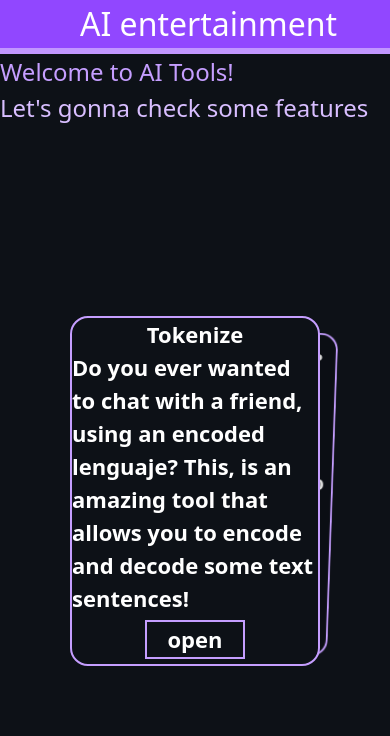
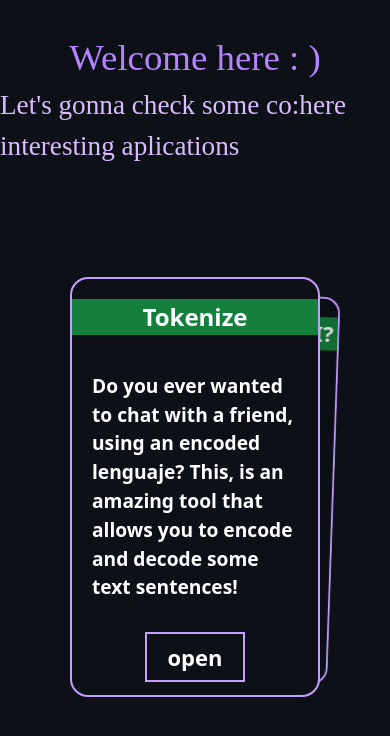
Before and after one commit to AlanTyping/Midu-Hackaton, a React (Create React App) app: page / in a window 390 px wide. Shown: the top 736 px of the page. Built offline with nearby package versions, Linux system fonts and the light colour scheme; no server answers.

Commit message:
responsive changes

```diff
--- a/src/App.js
+++ b/src/App.js
@@ -31,7 +31,6 @@ function App() {
   return (
     <Context.Provider value={[{setTokenize}, {setGenerate}]}>
       <div className="h-screen w-full flex flex-col items-center">
-        <Header title={'AI entertainment'} />
         <Presentation />
         <Cards />
       </div>
--- a/src/components/Button.js
+++ b/src/components/Button.js
@@ -1,8 +1,8 @@
 import React from 'react'
 
-function Button({handleChange, title}) {
+function Button({handleChange, title, className}) {
   return (
-    <button onClick={handleChange} className='h-[50px] w-[100px] border-[2px] border-[#c59eff] m-[5px]'>{title}</button>
+    <button onClick={handleChange} className={`h-[50px] w-[100px] border-[2px] border-[#c59eff] m-[5px] ${className}`}>{title}</button>
   )
 }
 
--- a/src/components/Presentation.js
+++ b/src/components/Presentation.js
@@ -2,9 +2,9 @@ import React from 'react'
 
 function Presentation() {
   return (
-    <div className='h-[100px] w-full flex flex-col text-[1.5rem]'>
-        <h2 className='text-[#c59eff]'>Welcome to AI Tools!</h2>
-        <h4 className='text-[#d8beff]'>Let's gonna check some features</h4>
+    <div className='h-[100px] w-full flex flex-col items-center mt-[30px]'>
+        <h2 className='text-[#b483ff] text-[2.3rem] presentacion'>Welcome here {`: )`}</h2>
+        <h4 className='text-[#d8beff] text-[1.7rem] presentacion'>Let's gonna check some co:here interesting aplications</h4>
     </div>
   )
 }
--- a/src/components/cards/card/Card.js
+++ b/src/components/cards/card/Card.js
@@ -1,6 +1,8 @@
 import React, {useContext} from 'react';
 import Button from '../../Button';
 import { Context } from '../../../App';
+
+const className = 'absolute bottom-2'
 
 function Card({title, description}) {
   const [{ setTokenize }, { setGenerate }] = useContext(Context)
@@ -11,9 +13,9 @@ function Card({title, description}) {
 
   return (
     <div className='h-[100%] w-[100%] flex flex-col justify-center items-center'>
-        <h1>{title}</h1>
-        <h3>{description}</h3>
-        <Button handleChange={handleChange} title={'open'} />
+        <h1 className='text-[1.5rem] flex items-center w-full justify-center absolute top-5 bg-green-700' >{title}</h1>
+        <h3 className='text-[1.2rem] flex items-center w-full justify-center p-[20px]' >{description}</h3>
+        <Button className={className} handleChange={handleChange} title={'open'} />
     </div>
   )
 }
--- a/src/layout/index.css
+++ b/src/layout/index.css
@@ -2,6 +2,7 @@
 @tailwind components;
 @tailwind utilities;
 
+@import url('https://fonts.googleapis.com/css2?family=Moon+Dance&family=Oswald:wght@200&family=Rajdhani&family=Rubik:wght@300&display=swap');
 
 * {
   padding: 0;
@@ -16,8 +17,12 @@ body {
 
 .swiper {
   min-width: 250px;
-  width: 60%;
-  height: 350px;
+  width: 20%;
+  height: 420px;
+}
+
+.presentacion {
+  font-family: Rubik;
 }
 
 .swiper-slide {
```
